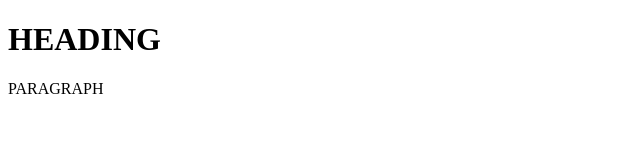
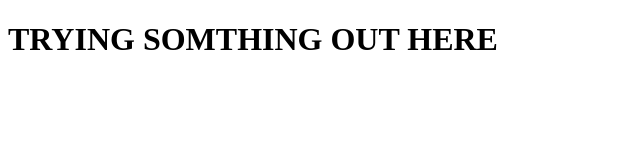
Before and after one commit to UB-99/Testing, a plain HTML site: page index.html in a window 1280 px wide. Shown: the whole page, without its empty margins (0-640 px from the left). Drawn offline with Linux system fonts and the light colour scheme.

Commit message:
Update index.html

```diff
--- a/index.html
+++ b/index.html
@@ -5,8 +5,8 @@
 </head>
 <body>
 
-<h1>HEADING</h1>
-<p>PARAGRAPH</p>
+<h1>TRYING SOMTHING OUT HERE</h1>
+<p></p>
 
 </body>
 </html>
```
